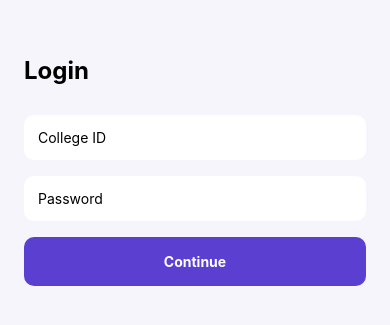
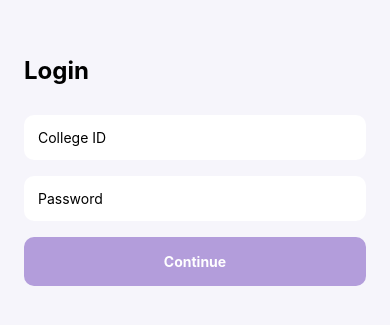
Before and after one commit to OceanWavesLkctc/oceanwaves-frontend, a React Native app: screen /Login in a window 390 px wide. Shown: the part 251-576 px from the top of the page. Built offline with nearby package versions, Linux system fonts and the light colour scheme.

Commit message:
minor fixes

```diff
--- a/src/screens/common/LoginScreen.js
+++ b/src/screens/common/LoginScreen.js
@@ -12,6 +12,13 @@ export default function LoginScreen({ navigation, route }) {
             setError("Please enter both College ID and Password.");
             return;
         }
+
+        const passwordRegex = /^(?=.*[a-z])(?=.*[A-Z])(?=.*\d)(?=.*[^A-Za-z0-9]).{6,}$/;
+        if (!passwordRegex.test(password)) {
+            setError("Password must be at least 6 chars and include a capital letter, small letter, number, and special character.");
+            return;
+        }
+
         setError("");
 
         if (role === "faculty") {
@@ -73,7 +80,7 @@ const styles = StyleSheet.create({
         marginBottom: 16,
     },
     button: {
-        backgroundColor: "#5B3FD1",
+        backgroundColor: "#B39DDB",
         padding: 16,
         borderRadius: 10,
         alignItems: "center",
--- a/src/screens/common/PublicPreviewScreen.js
+++ b/src/screens/common/PublicPreviewScreen.js
@@ -38,7 +38,7 @@ const styles = StyleSheet.create({
     },
     button: {
         marginTop: 40,
-        backgroundColor: "#5B3FD1",
+        backgroundColor: "#B39DDB",
         paddingVertical: 14,
         paddingHorizontal: 28,
         borderRadius: 12,
```
